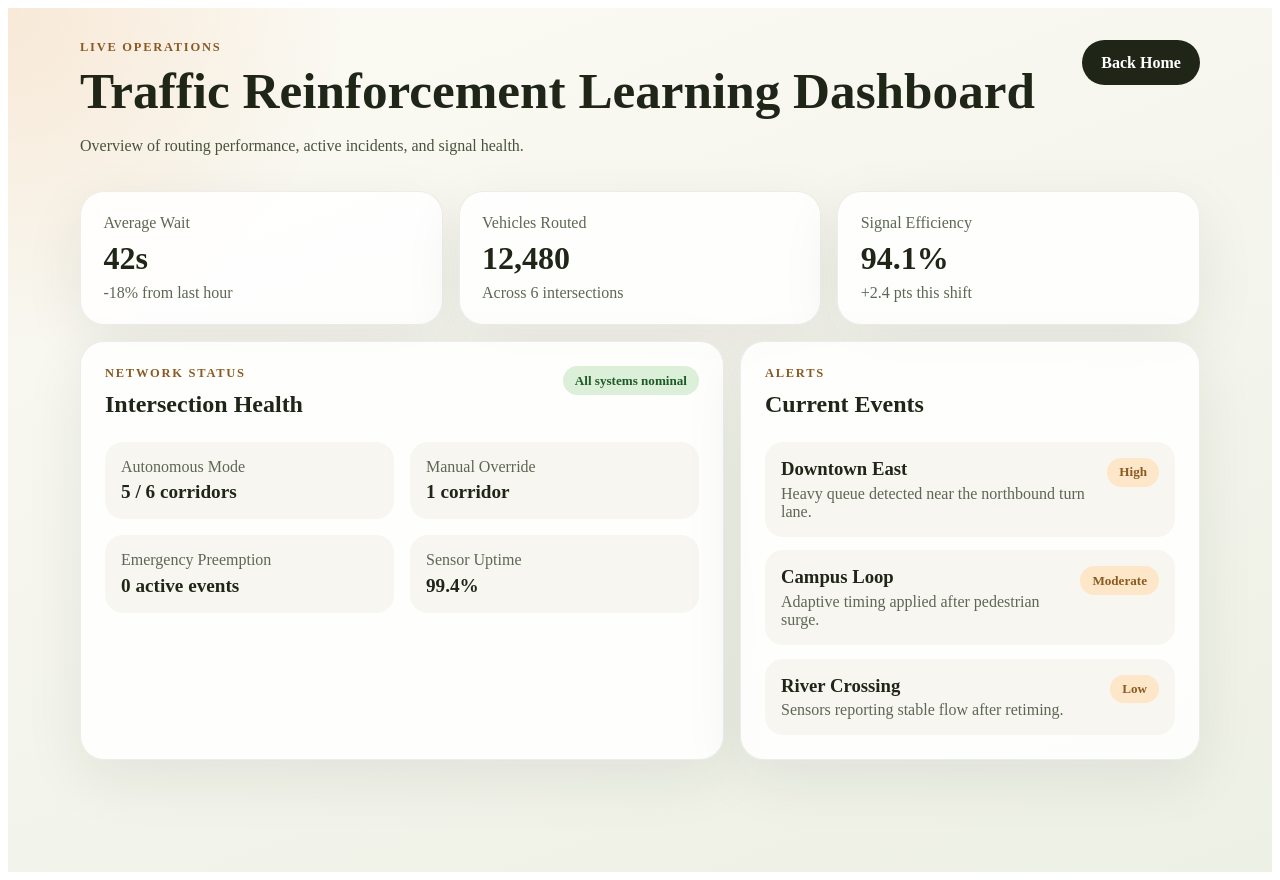
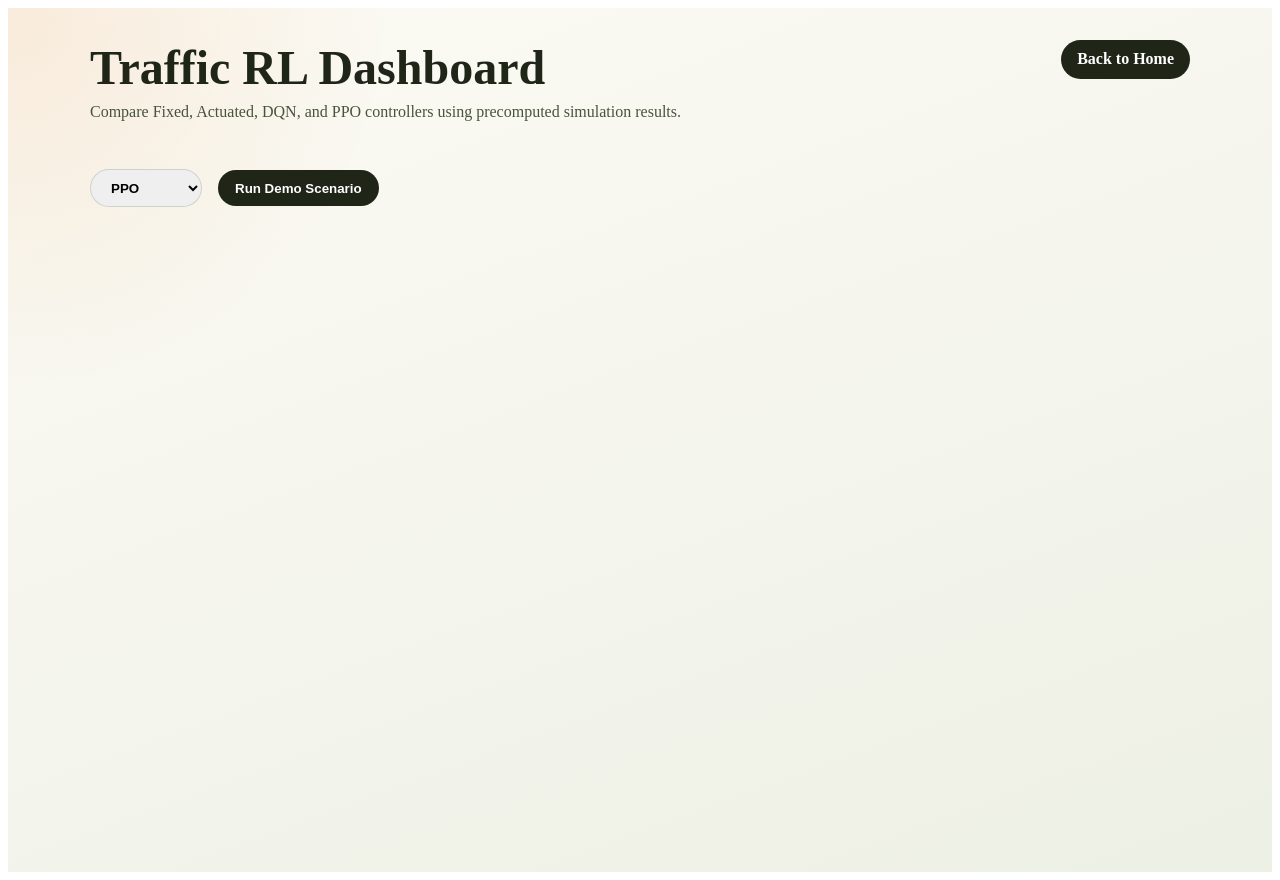
Before and after one commit to adityapat24/Traffic-Flow-Optimizer, a React (Vite) app in the folder frontend/: page /dashboard in a window 1280 px wide. Built offline with nearby package versions, Linux system fonts and the light colour scheme.

Commit message:
Improve wording and dashboard styling

```diff
--- a/frontend/index.html
+++ b/frontend/index.html
@@ -4,7 +4,7 @@
     <meta charset="UTF-8" />
     <link rel="icon" type="image/svg+xml" href="/favicon.svg" />
     <meta name="viewport" content="width=device-width, initial-scale=1.0" />
-    <title>frontend</title>
+    <title>Traffic RL</title>
   </head>
   <body>
     <div id="root"></div>
--- a/frontend/package.json
+++ b/frontend/package.json
@@ -12,7 +12,8 @@
   "dependencies": {
     "react": "^19.2.4",
     "react-dom": "^19.2.4",
-    "react-router-dom": "^7.14.0"
+    "react-router-dom": "^7.14.0",
+    "recharts": "^3.8.1"
   },
   "devDependencies": {
     "@eslint/js": "^9.39.4",
--- a/frontend/src/components/dashboard/Dashboard.css
+++ b/frontend/src/components/dashboard/Dashboard.css
@@ -2,58 +2,34 @@
   min-height: 100vh;
   padding: 2rem;
   background:
-    radial-gradient(circle at top left, rgba(225, 127, 37, 0.14), transparent 22%),
+    radial-gradient(circle at top left, rgba(225, 127, 37, 0.12), transparent 25%),
     linear-gradient(160deg, #fcfaf4 0%, #edf0e5 100%);
   color: #1f2618;
 }
 
-.dashboard-hero,
-.metrics-grid,
-.dashboard-panels {
-  width: min(1120px, 100%);
-  margin: 0 auto;
-}
-
-.dashboard-hero {
+/* ---------- HEADER ---------- */
+.dashboard-header {
+  width: min(1100px, 100%);
+  margin: 0 auto 2rem;
   display: flex;
   align-items: flex-start;
   justify-content: space-between;
-  gap: 1.5rem;
-  margin-bottom: 2rem;
+  gap: 1rem;
 }
 
-.dashboard-kicker,
-.panel-label {
-  margin: 0 0 0.6rem;
-  font-size: 0.78rem;
-  font-weight: 700;
-  letter-spacing: 0.14em;
-  text-transform: uppercase;
-  color: #8a5a23;
-}
-
-.dashboard-hero h1,
-.panel h2,
-.alert-item h3 {
+.dashboard-header h1 {
   margin: 0;
-}
-
-.dashboard-hero h1 {
-  font-size: clamp(2.1rem, 4vw, 3.75rem);
-  line-height: 1;
+  font-size: clamp(2rem, 4vw, 3rem);
 }
 
 .dashboard-subtitle {
-  max-width: 56ch;
-  margin: 1rem 0 0;
-  font-size: 1rem;
-  line-height: 1.7;
+  margin-top: 0.5rem;
   color: #48533c;
 }
 
-.dashboard-home-link {
+.back-button {
   flex-shrink: 0;
-  padding: 0.85rem 1.2rem;
+  padding: 0.65rem 1rem;
   border-radius: 999px;
   background: #1f2618;
   color: #fff;
@@ -61,136 +37,94 @@
   font-weight: 700;
 }
 
-.metrics-grid {
-  display: grid;
-  grid-template-columns: repeat(3, minmax(0, 1fr));
+/* ---------- CONTROLS ---------- */
+.dashboard-controls {
+  width: min(1100px, 100%);
+  margin: 0 auto 2rem;
+  display: flex;
   gap: 1rem;
-  margin-bottom: 1rem;
+  align-items: center;
 }
 
-.metric-card,
-.panel {
-  border: 1px solid rgba(31, 38, 24, 0.08);
-  border-radius: 24px;
-  background: rgba(255, 255, 255, 0.88);
-  box-shadow: 0 18px 60px rgba(31, 38, 24, 0.08);
+.dashboard-controls select,
+.dashboard-controls button {
+  padding: 0.6rem 1rem;
+  border-radius: 999px;
+  border: 1px solid rgba(31, 38, 24, 0.15);
+  font-weight: 600;
+}
+
+.dashboard-controls button {
+  background: #1f2618;
+  color: white;
+  cursor: pointer;
+}
+
+/* ---------- KPI CARDS ---------- */
+.metrics-grid {
+  width: min(1100px, 100%);
+  margin: 0 auto 2rem;
+  display: grid;
+  grid-template-columns: repeat(4, 1fr);
+  gap: 1rem;
 }
 
 .metric-card {
-  padding: 1.4rem;
+  padding: 1.2rem;
+  border-radius: 20px;
+  background: rgba(255, 255, 255, 0.9);
+  border: 1px solid rgba(31, 38, 24, 0.08);
+  box-shadow: 0 12px 40px rgba(31, 38, 24, 0.08);
 }
 
-.metric-card p,
-.metric-card span,
-.health-grid span,
-.alert-item p {
-  margin: 0;
-  color: #5d6754;
+.metric-label {
+  font-size: 0.8rem;
+  color: #6a735f;
 }
 
-.metric-card strong {
-  display: block;
-  margin: 0.45rem 0;
-  font-size: 2rem;
-  color: #1f2618;
+.metric-value {
+  margin-top: 0.4rem;
+  font-size: 1.8rem;
+  font-weight: 700;
 }
 
-.dashboard-panels {
+/* ---------- CHARTS ---------- */
+.charts {
+  width: min(1100px, 100%);
+  margin: 0 auto;
   display: grid;
-  grid-template-columns: 1.4fr 1fr;
+  grid-template-columns: 1fr 1fr;
   gap: 1rem;
 }
 
-.panel {
-  padding: 1.5rem;
+.chart-card {
+  padding: 1rem;
+  border-radius: 20px;
+  background: rgba(255, 255, 255, 0.9);
+  border: 1px solid rgba(31, 38, 24, 0.08);
 }
 
-.panel-wide {
-  min-height: 320px;
-}
+/* ---------- RESPONSIVE ---------- */
+@media (max-width: 900px) {
+  .metrics-grid {
+    grid-template-columns: 1fr 1fr;
+  }
 
-.panel-header {
-  display: flex;
-  align-items: flex-start;
-  justify-content: space-between;
-  gap: 1rem;
-  margin-bottom: 1.5rem;
-}
-
-.status-pill,
-.severity-badge {
-  display: inline-flex;
-  align-items: center;
-  border-radius: 999px;
-  padding: 0.4rem 0.75rem;
-  font-size: 0.82rem;
-  font-weight: 700;
-}
-
-.status-pill {
-  background: #dcefd8;
-  color: #1d5b28;
-}
-
-.health-grid {
-  display: grid;
-  grid-template-columns: repeat(2, minmax(0, 1fr));
-  gap: 1rem;
-}
-
-.health-grid div,
-.alert-item {
-  padding: 1rem;
-  border-radius: 18px;
-  background: #f7f6f1;
-}
-
-.health-grid strong {
-  display: block;
-  margin-top: 0.35rem;
-  font-size: 1.2rem;
-}
-
-.alert-list {
-  display: grid;
-  gap: 0.85rem;
-}
-
-.alert-item {
-  display: flex;
-  align-items: flex-start;
-  justify-content: space-between;
-  gap: 1rem;
-}
-
-.alert-item h3 {
-  margin-bottom: 0.3rem;
-}
-
-.severity-badge {
-  background: #fde7c8;
-  color: #8a5a23;
-}
-
-@media (max-width: 900px) {
-  .metrics-grid,
-  .dashboard-panels {
+  .charts {
     grid-template-columns: 1fr;
   }
 }
 
-@media (max-width: 680px) {
+@media (max-width: 600px) {
+  .metrics-grid {
+    grid-template-columns: 1fr;
+  }
+
   .dashboard-page {
     padding: 1rem;
   }
 
-  .dashboard-hero,
-  .panel-header,
-  .alert-item {
+  .dashboard-header {
     flex-direction: column;
   }
-
-  .health-grid {
-    grid-template-columns: 1fr;
-  }
 }
--- a/frontend/src/components/dashboard/Dashboard.tsx
+++ b/frontend/src/components/dashboard/Dashboard.tsx
@@ -1,107 +1,126 @@
+import { useState } from "react";
 import { Link } from "react-router-dom";
+import fixed from "../../data/fixed.json";
+import actuated from "../../data/actuated.json";
+import ppo from "../../data/ppo.json";
+import dqn from "../../data/dqn.json";
+
+import { LineChart, Line, XAxis, YAxis, Tooltip, CartesianGrid } from "recharts";
 import "./Dashboard.css";
 
-const corridorMetrics = [
-  { label: "Average Wait", value: "42s", detail: "-18% from last hour" },
-  { label: "Vehicles Routed", value: "12,480", detail: "Across 6 intersections" },
-  { label: "Signal Efficiency", value: "94.1%", detail: "+2.4 pts this shift" },
-];
+type Controller = "fixed" | "actuated" | "ppo" | "dqn";
 
-const activeAlerts = [
-  {
-    title: "Downtown East",
-    description: "Heavy queue detected near the northbound turn lane.",
-    severity: "High",
-  },
-  {
-    title: "Campus Loop",
-    description: "Adaptive timing applied after pedestrian surge.",
-    severity: "Moderate",
-  },
-  {
-    title: "River Crossing",
-    description: "Sensors reporting stable flow after retiming.",
-    severity: "Low",
-  },
-];
+type DashboardData = {
+  episodes: number[];
+  avg_wait: number[];
+  throughput: number[];
+  queue_length: number[];
+  mse: number[];
+};
 
-function Dashboard() {
+const dataMap = { fixed, actuated, ppo, dqn };
+
+export default function Dashboard() {
+  const [controller, setController] = useState<Controller>("ppo");
+  const [data, setData] = useState<DashboardData | null>(null);
+
+  const runDemo = () => {
+    setData(dataMap[controller]);
+  };
+
+  // change controller and clear data
+  const handleControllerChange = (e: React.ChangeEvent<HTMLSelectElement>) => {
+    const selectedController = e.target.value as Controller;
+    setController(selectedController);
+    setData(null);
+  };
+
   return (
-    <main className="dashboard-page">
-      <header className="dashboard-hero">
+    <div className="dashboard-page">
+      {/* HEADER */}
+      <div className="dashboard-header">
         <div>
-          <p className="dashboard-kicker">Live Operations</p>
-          <h1>Traffic Reinforcement Learning Dashboard</h1>
+          <h1>Traffic RL Dashboard</h1>
           <p className="dashboard-subtitle">
-            Overview of routing performance, active incidents, and signal health.
+            Compare Fixed, Actuated, DQN, and PPO controllers using precomputed simulation results.
           </p>
         </div>
-        <Link className="dashboard-home-link" to="/">
-          Back Home
+        <Link className="back-button" to="/">
+          Back to Home
         </Link>
-      </header>
+      </div>
 
-      <section className="metrics-grid" aria-label="Traffic metrics">
-        {corridorMetrics.map((metric) => (
-          <article className="metric-card" key={metric.label}>
-            <p>{metric.label}</p>
-            <strong>{metric.value}</strong>
-            <span>{metric.detail}</span>
-          </article>
-        ))}
-      </section>
+      {/* CONTROLS */}
+      <div className="dashboard-controls">
+        <select value={controller} onChange={handleControllerChange}>
+          <option value="fixed">Fixed</option>
+          <option value="actuated">Actuated</option>
+          <option value="ppo">PPO</option>
+          <option value="dqn">DQN</option>
+        </select>
 
-      <section className="dashboard-panels">
-        <article className="panel panel-wide">
-          <div className="panel-header">
-            <div>
-              <p className="panel-label">Network Status</p>
-              <h2>Intersection Health</h2>
-            </div>
-            <span className="status-pill">All systems nominal</span>
-          </div>
-          <div className="health-grid">
-            <div>
-              <span>Autonomous Mode</span>
-              <strong>5 / 6 corridors</strong>
-            </div>
-            <div>
-              <span>Manual Override</span>
-              <strong>1 corridor</strong>
-            </div>
-            <div>
-              <span>Emergency Preemption</span>
-              <strong>0 active events</strong>
-            </div>
-            <div>
-              <span>Sensor Uptime</span>
-              <strong>99.4%</strong>
-            </div>
-          </div>
-        </article>
+        <button onClick={runDemo}>Run Demo Scenario</button>
+      </div>
 
-        <article className="panel">
-          <div className="panel-header">
-            <div>
-              <p className="panel-label">Alerts</p>
-              <h2>Current Events</h2>
-            </div>
-          </div>
-          <div className="alert-list">
-            {activeAlerts.map((alert) => (
-              <article className="alert-item" key={alert.title}>
-                <div>
-                  <h3>{alert.title}</h3>
-                  <p>{alert.description}</p>
-                </div>
-                <span className="severity-badge">{alert.severity}</span>
-              </article>
-            ))}
-          </div>
-        </article>
-      </section>
-    </main>
+      {/* KPIs */}
+      {data && (
+        <div className="metrics-grid">
+          <KPI label="Avg Wait" value={data.avg_wait.at(-1) ?? 0} />
+          <KPI label="Throughput" value={data.throughput.at(-1) ?? 0} />
+          <KPI label="Queue Length" value={data.queue_length.at(-1) ?? 0} />
+          <KPI label="MSE" value={data.mse.at(-1) ?? 0} />
+        </div>
+      )}
+
+      {/* CHARTS */}
+      {data && <Charts data={data} />}
+    </div>
   );
 }
 
-export default Dashboard;
+/* ---------- KPI ---------- */
+function KPI({ label, value }: { label: string; value: number }) {
+  return (
+    <div className="metric-card">
+      <div className="metric-label">{label}</div>
+      <div className="metric-value">{value}</div>
+    </div>
+  );
+}
+
+/* ---------- CHARTS ---------- */
+function Charts({ data }: { data: DashboardData }) {
+  const chartData = data.episodes.map((ep: number, i: number) => ({
+    episode: ep,
+    avg_wait: data.avg_wait[i],
+    throughput: data.throughput[i],
+    queue_length: data.queue_length[i],
+    mse: data.mse[i],
+  }));
+
+  return (
+    <div className="charts">
+      <div className="chart-card">
+        <LineChart width={500} height={300} data={chartData}>
+          <CartesianGrid strokeDasharray="3 3" />
+          <XAxis dataKey="episode" />
+          <YAxis />
+          <Tooltip />
+          <Line type="monotone" dataKey="avg_wait" />
+          <Line type="monotone" dataKey="throughput" />
+        </LineChart>
+      </div>
+
+      <div className="chart-card">
+        <LineChart width={500} height={300} data={chartData}>
+          <CartesianGrid strokeDasharray="3 3" />
+          <XAxis dataKey="episode" />
+          <YAxis />
+          <Tooltip />
+          <Line type="monotone" dataKey="queue_length" />
+          <Line type="monotone" dataKey="mse" />
+        </LineChart>
+      </div>
+    </div>
+  );
+}
--- /dev/null
+++ b/frontend/src/data/actuated.json
@@ -0,0 +1,7 @@
+{
+  "episodes": [1, 2, 3, 4, 5],
+  "avg_wait": [40, 35, 30, 25, 20],
+  "throughput": [50, 55, 60, 65, 70],
+  "queue_length": [30, 28, 25, 20, 15],
+  "mse": [2000, 1800, 1500, 1200, 900]
+}
--- /dev/null
+++ b/frontend/src/data/dqn.json
@@ -0,0 +1,7 @@
+{
+  "episodes": [1, 2, 3, 4, 5],
+  "avg_wait": [40, 35, 30, 25, 20],
+  "throughput": [50, 55, 60, 65, 70],
+  "queue_length": [30, 28, 25, 20, 15],
+  "mse": [2000, 1800, 1500, 1200, 900]
+}
--- /dev/null
+++ b/frontend/src/data/fixed.json
@@ -0,0 +1,7 @@
+{
+  "episodes": [1, 2, 3, 4, 5],
+  "avg_wait": [40, 35, 30, 25, 20],
+  "throughput": [50, 55, 60, 65, 70],
+  "queue_length": [30, 28, 25, 20, 15],
+  "mse": [2000, 1800, 1500, 1200, 900]
+}
--- /dev/null
+++ b/frontend/src/data/ppo.json
@@ -0,0 +1,7 @@
+{
+  "episodes": [1, 2, 3, 4, 5],
+  "avg_wait": [40, 35, 30, 25, 20],
+  "throughput": [50, 55, 60, 65, 70],
+  "queue_length": [30, 28, 25, 20, 15],
+  "mse": [2000, 1800, 1500, 1200, 900]
+}
```
Also changed, not shown: 2 other files (tests, documents, lock files or other folders).
